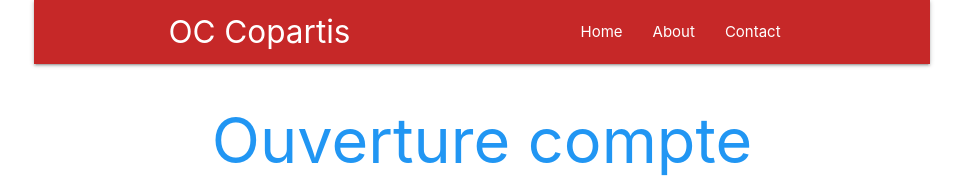
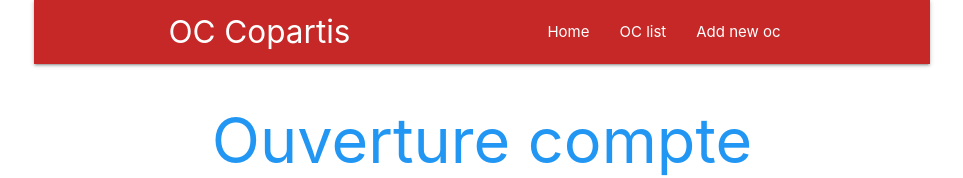
Before and after one commit to MikiStojakovic/ocPOC, a React (Create React App) app in the folder oc-poc-react/oc-poc-copartis/: page / in a window 1280 px wide. Shown: the top 178 px of the page, without its empty margins (158-1121 px from the left). Built offline with nearby package versions, Linux system fonts and the light colour scheme.

Commit message:
Added react router dom

```diff
--- a/oc-poc-react/oc-poc-copartis/package.json
+++ b/oc-poc-react/oc-poc-copartis/package.json
@@ -8,6 +8,7 @@
     "@testing-library/user-event": "^7.2.1",
     "react": "^16.12.0",
     "react-dom": "^16.12.0",
+    "react-router-dom": "^5.1.2",
     "react-scripts": "3.4.0"
   },
   "scripts": {
--- a/oc-poc-react/oc-poc-copartis/src/components/Navbar.js
+++ b/oc-poc-react/oc-poc-copartis/src/components/Navbar.js
@@ -10,10 +10,10 @@ const Navbar = () => {
             <a href="/">Home</a>
           </li>
           <li>
-            <a href="/about">About</a>
+            <a href="/about">OC list</a>
           </li>
           <li>
-            <a href="/contact">Contact</a>
+            <a href="/contact">Add new oc</a>
           </li>
         </ul>
       </div>
```
Also changed, not shown: 1 other file (tests, documents, lock files or other folders).
